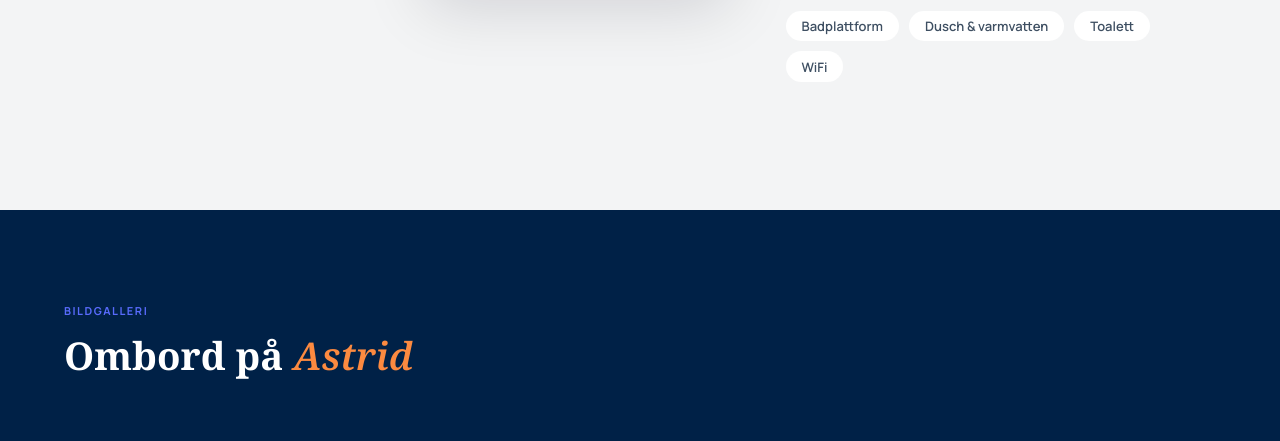
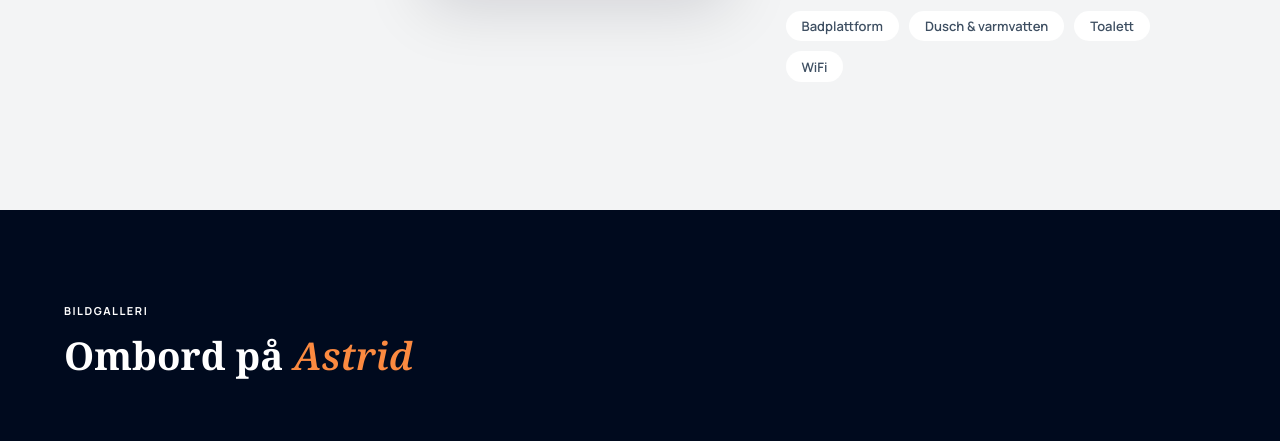
Before and after one commit to WE3D1N/Archipelago-Charter, a plain HTML site: page index.html in a window 1280 px wide. Shown: the part 2309-2750 px from the top of the page. Drawn offline with Linux system fonts and the light colour scheme; grey boxes are pictures that could not be loaded.

Commit message:
Update gallery background to #000A1E and add gitignore rules
Co-Authored-By: Claude Sonnet 4.6 <noreply@anthropic.com>

```diff
--- a/index.html
+++ b/index.html
@@ -19,10 +19,10 @@
     ───────────────────────────────────────── */
     :root {
       --primary:        #000a1e;
-      --primary-cont:   #002147;
+      --primary-cont:   #1a6bc7;
       --secondary:      #9b4500;
       --secondary-cont: #fc8a40;
-      --tertiary:       #586bfc;
+      --tertiary:       #fff;
       --surface:        #f8f9fa;
       --surface-low:    #f3f4f5;
       --surface-lowest: #ffffff;
@@ -491,7 +491,7 @@
        GALLERY
     ───────────────────────────────────────── */
     .gallery {
-      background: var(--primary-cont);
+      background: #000A1E;
       padding: 5.5rem 4rem;
     }
 
```
Also changed, not shown: README.md (added), 1 other file.
